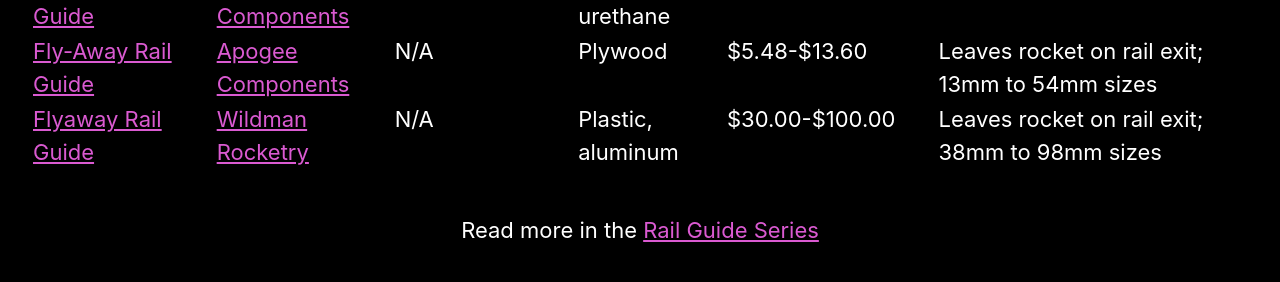
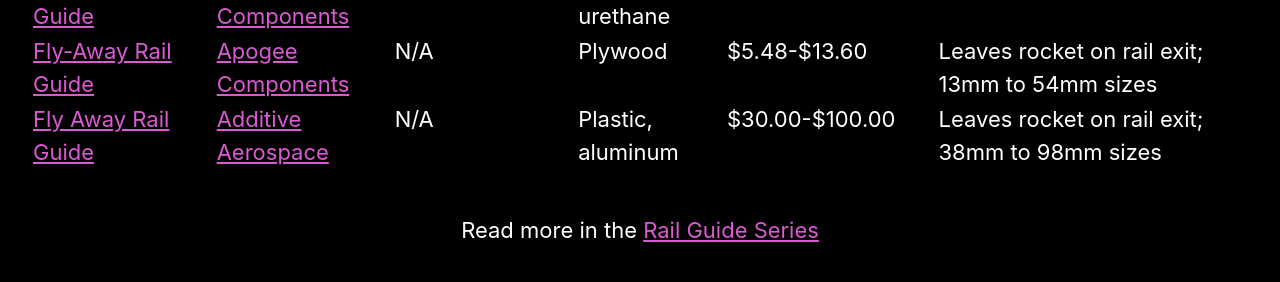
Before and after one commit to rocketlabdelta/rocketlabdelta.com, a Jekyll site: the page built from lists/rail-guides.md, in a window 1280 px wide. Shown: the part 1079-1361 px from the top of the page. Built offline with Jekyll 4.4.1, drawn with Linux system fonts in a browser that asks for light colours.

Commit message:
Found the OEM for the fly-away guides sold by Wildman

```diff
--- a/_includes/list-rail-guides.html
+++ b/_includes/list-rail-guides.html
@@ -107,8 +107,8 @@
       <td>Leaves rocket on rail exit; 13mm to 54mm sizes</td>
     </tr>
     <tr>
-      <td><a href="https://wildmanrocketry.com/collections/rail-guides">Flyaway Rail Guide</a></td>
-      <td><a href="https://wildmanrocketry.com">Wildman Rocketry</a></td>
+      <td><a href="https://www.additiveaerospace.com/products/fly-away-rail-guides">Fly Away Rail Guide</a></td>
+      <td><a href="https://www.additiveaerospace.com/">Additive Aerospace</a></td>
       <td>N/A</td>
       <td>Plastic, aluminum</td>
       <td>$30.00-$100.00</td>
```
